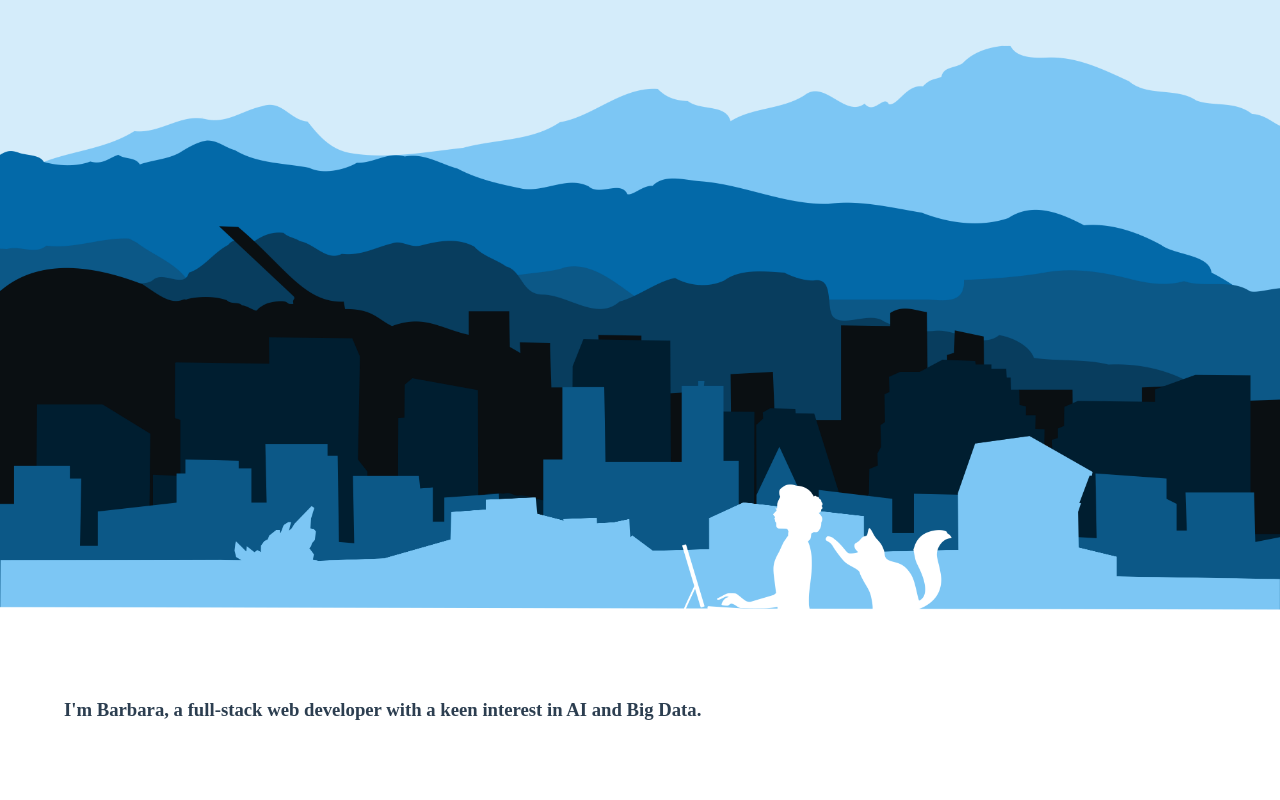
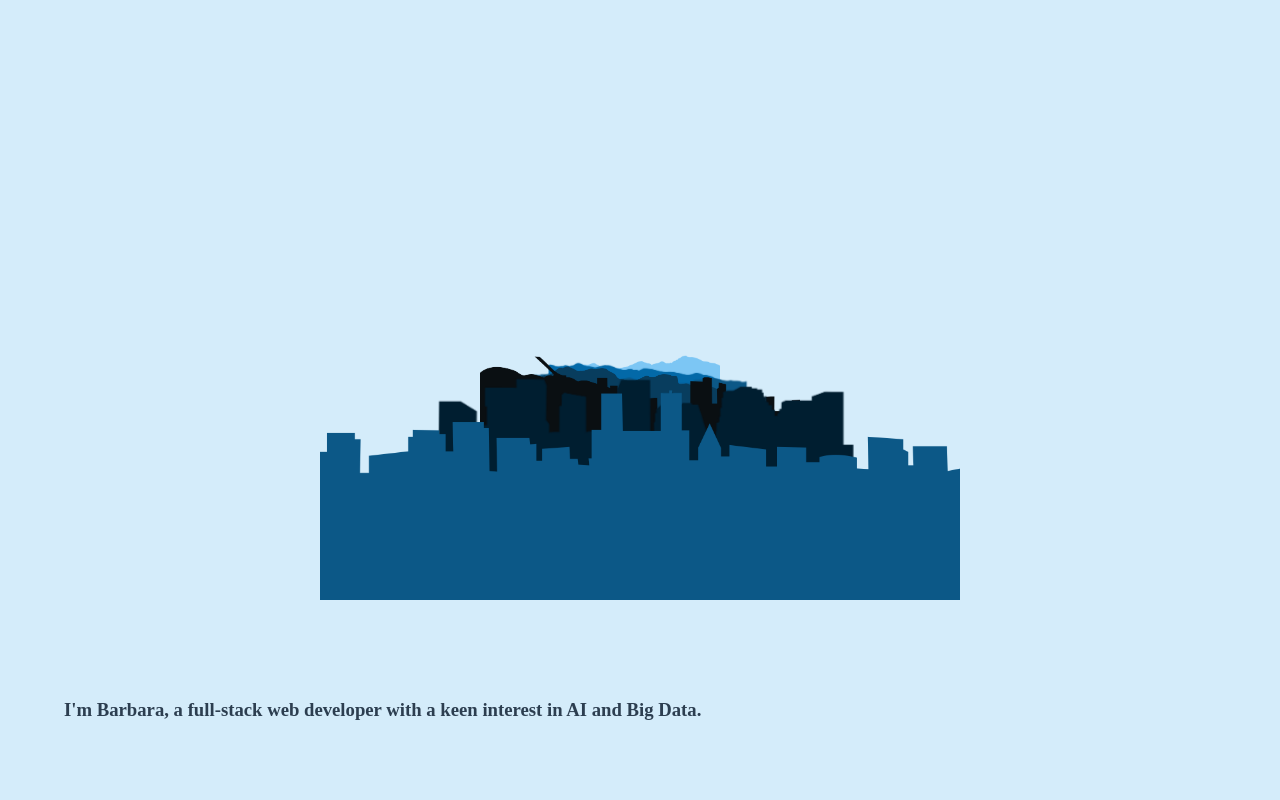
Before and after one commit to b-zuj/portfolio_page-vue, a Vue app: page / in a window 1280 px wide. Shown: the top 800 px of the page. Built offline with nearby package versions, Linux system fonts and the light colour scheme; a web font is replaced by a local one.

Commit message:
trying something else

```diff
--- a/public/index.html
+++ b/public/index.html
@@ -22,6 +22,5 @@
       <strong>We're sorry but <%= htmlWebpackPlugin.options.title %> doesn't work properly without JavaScript enabled. Please enable it to continue.</strong>
     </noscript>
     <div id="app"></div>
-    <script async src="<%= BASE_URL %>parallax.js"></script>
   </body>
 </html>
--- a/src/components/Footer.vue
+++ b/src/components/Footer.vue
@@ -12,7 +12,6 @@
 
 <script>
 const background = require('../assets/footer.png');
-
 const github = require('../assets/logos/github-white.png');
 const linkedin = require('../assets/logos/linkedin-white.png');
 const email = require('../assets/logos/email-white.png');
@@ -32,9 +31,6 @@ export default {
       email,
       linkedin,
     }
-  },
-  mounted () {
-    console.log(this.content);
   }
 };
 </script>
--- a/src/components/Parallaxpng.vue
+++ b/src/components/Parallaxpng.vue
@@ -5,15 +5,14 @@
 
   <div class="keyart" id="nonparallax"></div>
   <div class="keyart" id="parallax">
-    <div class="keyart_layer parallax" id="keyart-0" data-speed="12" style="transform: translate3d(0px, 0px, 0px)"></div>
-    <div class="keyart_layer parallax" id="keyart-1" data-speed="18" style="transform: translate3d(0px, 0px, 0px)"></div>
-    <div class="keyart_layer parallax" id="keyart-2" data-speed="26" style="transform: translate3d(0px, 0px, 0px)"></div>
-    <div class="keyart_layer parallax" id="keyart-3" data-speed="36" style="transform: translate3d(0px, 0px, 0px)"></div>
-    <div class="keyart_layer parallax" id="keyart-4" data-speed="48" style="transform: translate3d(0px, 0px, 0px)"></div>
-    <div class="keyart_layer parallax" id="keyart-5" data-speed="58" style="transform: translate3d(0px, 0px, 0px)"></div>
-    <div class="keyart_layer parallax" id="keyart-6" data-speed="60" style="transform: translate3d(0px, 0px, 0px)"></div>
-    <div class="keyart_layer" id="keyart-scrim"></div>
-    <div class="keyart_layer parallax" id="keyart-7" data-speed="69" style="transform: translate3d(0px, 0px, 0px)"></div>
+    <div class="keyart_layer parallax" id="keyart-0" data-speed="12" style="transform: translateZ(-7px)"></div>
+    <div class="keyart_layer parallax" id="keyart-1" data-speed="18" style="transform: translateZ(-6px)"></div>
+    <div class="keyart_layer parallax" id="keyart-2" data-speed="26" style="transform: translateZ(-5px)"></div>
+    <div class="keyart_layer parallax" id="keyart-3" data-speed="36" style="transform: translateZ(-4px)"></div>
+    <div class="keyart_layer parallax" id="keyart-4" data-speed="48" style="transform: translateZ(-3px)"></div>
+    <div class="keyart_layer parallax" id="keyart-5" data-speed="58" style="transform: translateZ(-2px)"></div>
+    <div class="keyart_layer parallax" id="keyart-6" data-speed="60" style="transform: translateZ(-1px)"></div>
+    <img class="keyart_layer parallax" v-bind:src="background" id="keyart-7" data-speed="69" style="transform: translateZ(0px)"/>
     <div class="keyart_layer" id="keyart-8" data-speed="100"><h3>{{ welcomeMsg.msg }}</h3></div>
 
   </div>
@@ -42,6 +41,7 @@ import Introduction from './Introduction.vue';
 import Skils from './Skils.vue';
 import Projects from './Projects.vue';
 import Footer from './Footer.vue';
+const background = require('../assets/parallax/8-skyline.png');
 
 export default {
   name: 'Parallax',
@@ -64,13 +64,14 @@ export default {
       projectsData: this.content.data.projectsData,
       webTechSkils: this.content.data.webTechSkils,
       contactLinks: this.content.data.contactLinks,
+      background,
     }
   },
 };
 </script>
 
 <style>
-@import './styles.css';
+@import '../css/styles.css';
 @import url('https://fonts.googleapis.com/css2?family=Neucha&display=swap');
 
 h1, h2, h3, h4 {
--- a/src/components/styles.css
+++ b/src/css/styles.css
@@ -1,46 +1,44 @@
 /* PARALLAX */
 
 .keyart, .keyart_layer {
-	height: 100vh;
+	/* height: 100vh; */
 }
 
 #parallax {
 	display: none;
+
 }
 
 #nonparallax {
 	display: block;
-}
-
-#nonparallax {
-	background-position: center;
-	background-repeat: no-repeat;
-	background-size: auto 100%;
-}
-
-.keyart {
-	position: relative;
-  z-index: 10;
-  background-color: #D4ECFA;
-}
-
-#nonparallax {
 	background-image: url('../assets/all-skyline-mobile.png');
 	background-position: center;
 	background-repeat: no-repeat;
 	background-size: 100%;
+	height: 100vh;
+}
+
+.keyart {
+	/* z-index: 10; */
+	/* position: relative; */
+  background-color: #D4ECFA;
 }
 
 .keyart_layer {
 	background-position: bottom center;
 	background-size: 100%;
 	background-repeat: no-repeat;
-	width: 100%;
+	padding-top: 80vh;
+	/* width: 100%; */
 	position: absolute;
+	top: 0;
+	right: 0;
+	bottom: 0;
+	left: 0;
 }
 
 .keyart_layer.parallax {
-	position: fixed;
+	/* position: fixed; */
 }
 
 #keyart-0 {
@@ -76,7 +74,7 @@
 }
 
 #keyart-8 {
-  background-image: url('../assets/parallax/9-skyline.png');
+  /* background-image: url('../assets/parallax/9-skyline.png'); */
 }
 
 
@@ -90,7 +88,11 @@
 		display: none;
 	}
 	#parallax {
-    display: block;
+		display: block;
+		perspective: 1px;
+		overflow-x: hidden;
+		overflow-y: auto;
+		height: 100vh;
 	}
 
 }
```
Also changed, not shown: src/css/backupstyles.css (renamed from src/components/backupstyles.css).
